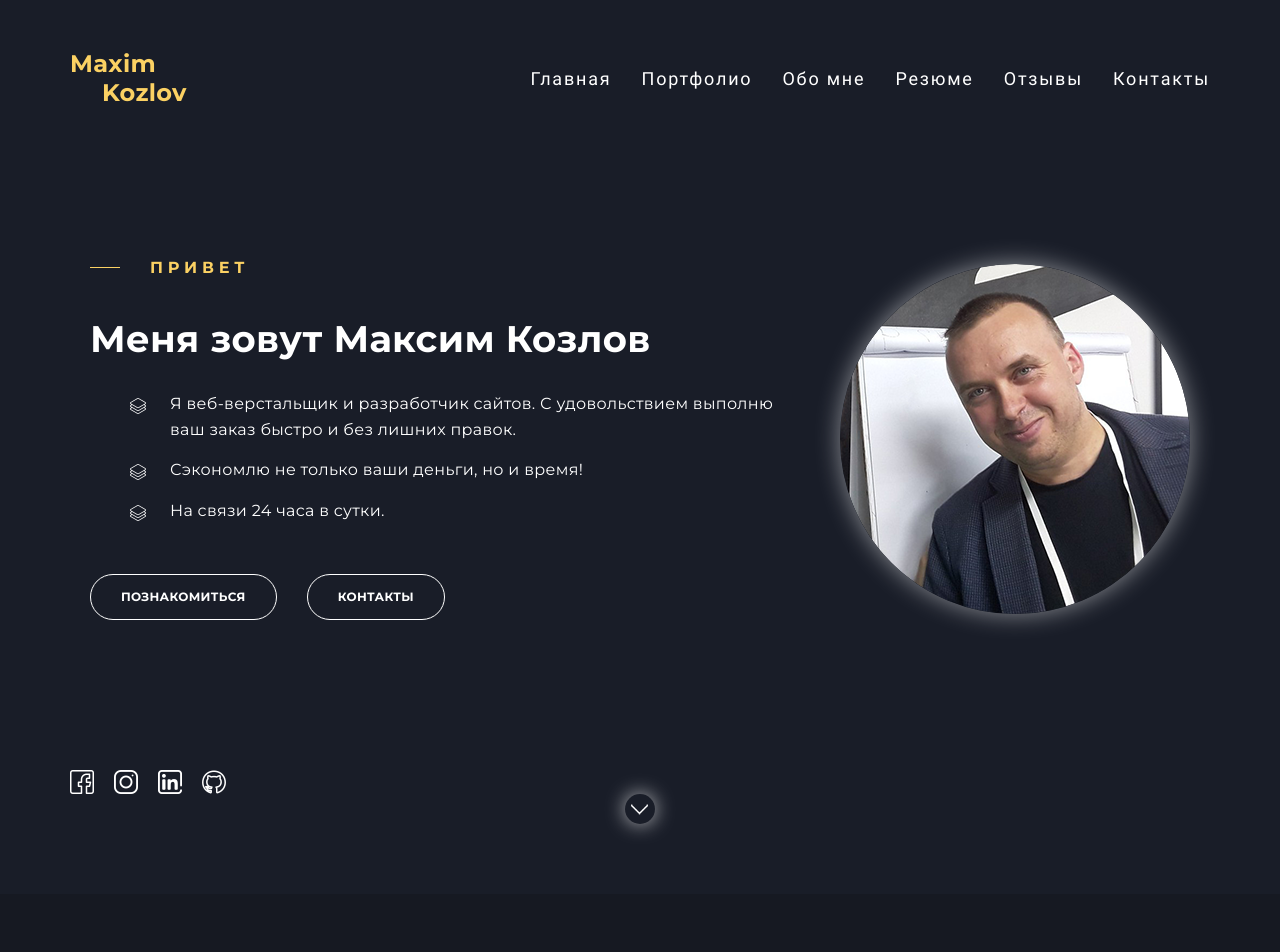
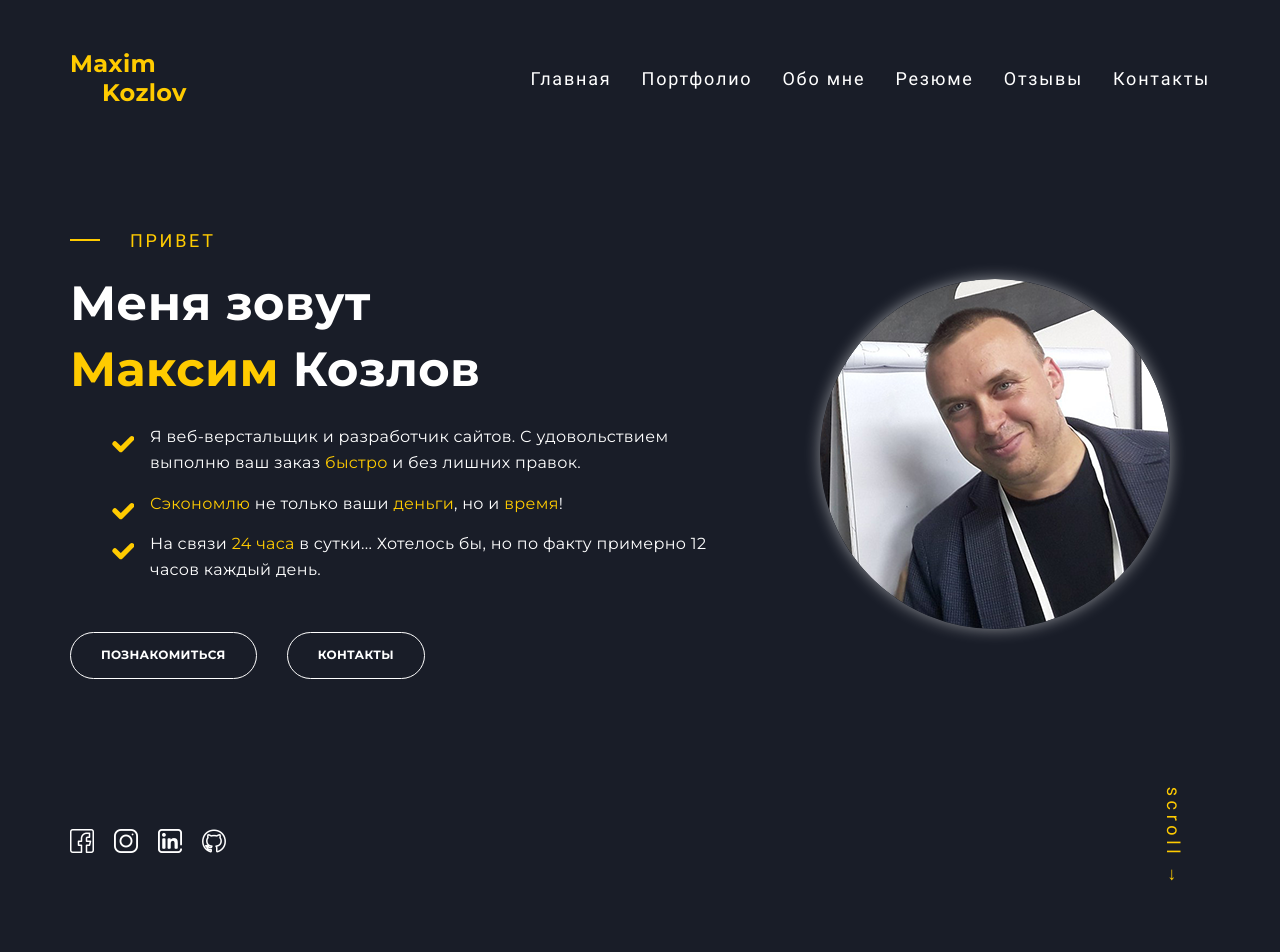
Before and after one commit to Maximusvin/portfolio, a plain HTML site: page index.html in a window 1280 px wide. Shown: the top 952 px of the page. Drawn offline with nearby package versions, Linux system fonts and the light colour scheme.

Commit message:
added js

```diff
--- a/css/style.css
+++ b/css/style.css
@@ -1,3 +1,7 @@
+:root {
+  --color-yellow: #ffcb00;
+}
+
 @font-face {
   font-family: 'Wisdom Script';
   src: url('../fonts/wisdom-script.woff2') format('woff2'), url('../fonts/wisdom-script.woff') format('woff');
@@ -155,7 +159,7 @@ body {
 
 .header {
   padding-top: 50px;
-  padding-bottom: 70px;
+  padding-bottom: 100px;
   background-color: #191d28;
 }
 
@@ -163,15 +167,14 @@ body {
   display: flex;
   justify-content: space-between;
   align-items: center;
-  margin-bottom: 150px;
+  margin-bottom: 122px;
 }
 
 /* Logo */
 .logo {
-  font-family: 'Montserrat';
   font-size: 24px;
   font-weight: 800;
-  color: #fbd163;
+  color: var(--color-yellow);
   transition: all 0.2s linear;
 }
 
@@ -204,6 +207,7 @@ body {
   letter-spacing: 0.1em;
   color: #fff;
   transition: color 0.2s linear;
+  position: relative;
 }
 
 .menu__link::after {
@@ -213,14 +217,14 @@ body {
   left: 50%;
   transform: translateX(-50%);
   width: 0;
-  height: 2px;
+  height: 1px;
   background-color: var(--color-yellow);
   transition: all 0.2s linear;
 }
 
 .menu__link:hover,
 .menu__link:focus {
-  color: #fbd163;
+  color: var(--color-yellow);
 }
 
 .menu__link:hover::after,
@@ -229,16 +233,16 @@ body {
 }
 
 .hero {
-  width: 1100px;
+  max-width: 1100px;
   color: #fff;
   display: flex;
   justify-content: space-between;
   align-items: center;
-  margin: 0 auto 150px;
+  margin: 0 0 150px 0;
 }
 
 .hero__header {
-  width: 700px;
+  max-width: 650px;
 }
 
 .hero__list {
@@ -247,46 +251,34 @@ body {
 }
 
 .hero__suptitle {
-  color: #fbd163;
-  font-weight: 700;
-  font-style: 17px;
-  letter-spacing: 0.3em;
+  font-family: 'Roboto';
+  color: var(--color-yellow);
+  font-weight: 400;
+  font-size: 18px;
+  letter-spacing: 0.15em;
   text-transform: uppercase;
   display: flex;
   align-items: center;
-  margin-bottom: 40px;
+  margin-bottom: 24px;
 }
 
 .hero__suptitle:before {
   content: '';
   display: inline-block;
   width: 30px;
-  height: 1px;
-  background-color: #fbd163;
+  height: 2px;
+  background-color: var(--color-yellow);
   margin-right: 30px;
 }
 
 .hero__title {
-  font-size: 37px;
-  margin-bottom: 30px;
-  position: relative;
+  font-size: 48px;
+  margin-bottom: 26px;
 }
 
-.hero__title::after {
-  content: '';
-  width: 0;
-  height: 2px;
+.hero__title-first-element {
   display: block;
-  background-color: #fff;
-  position: absolute;
-  right: 20px;
-  bottom: -5px;
-  transition: all 0.4s linear;
-}
-
-.hero__title:hover::after {
-  background-color: #fff;
-  width: 56%;
+  margin-bottom: 8px;
 }
 
 .yellow {
@@ -309,9 +301,9 @@ body {
 .hero__subtitle:before {
   display: block;
   content: '';
-  background-image: url(../images/icon/list.png);
-  width: 16px;
-  height: 16px;
+  background-image: url(../images/icon/tick.svg);
+  width: 24px;
+  height: 24px;
   top: 7px;
   left: 0;
   position: absolute;
@@ -320,7 +312,7 @@ body {
 
 .hero__subtitle:hover:before,
 .hero__subtitle:focus:before {
-  transform: rotate(90deg);
+  transform: rotate(45deg);
 }
 
 .hero__btn-wrap {
@@ -338,14 +330,14 @@ body {
 
 .hero__img {
   border-radius: 50%;
-  box-shadow: 0px 0px 25px rgba(255, 255, 255, 0.5);
+  box-shadow: 0px 0px 15px rgba(255, 255, 255, 0.5);
   transition: all 0.2s linear;
 }
 
 .hero__img:hover,
 .hero__img:focus {
-  box-shadow: 0px 0px 35px #fbd163;
-  transform: scale(0.95);
+  box-shadow: 0px 0px 20px rgba(251, 209, 99, 0.4);
+  transform: scale(0.99);
 }
 
 .social-icon {
@@ -385,23 +377,42 @@ body {
   transform: translateY(-3px);
 }
 
-.arrow {
-  display: block;
-  margin: 0 auto;
-  width: 30px;
-  height: 30px;
-  box-shadow: 0px 0px 20px rgba(255, 255, 255, 0.7);
-  border-radius: 50%;
-  background-image: url(../images/icon/arrow.png);
-  background-repeat: no-repeat;
-  background-position: 49% 55%;
+.header__footer {
+  display: flex;
+  justify-content: space-between;
+  align-items: center;
+  position: relative;
+}
+
+.scroll {
+  font-family: 'Roboto';
+  font-weight: 400;
+  font-size: 18px;
+  line-height: 21px;
+  letter-spacing: 0.26em;
+  color: var(--color-yellow);
+  transform: rotate(90deg);
+  transition: all 0.2s linear;
+  position: absolute;
+  right: 0;
+  bottom: 20px;
+}
+
+.scroll:after {
+  display: inline-block;
+  position: absolute;
+  content: '\2192';
+  top: -2px;
+  right: -30px;
   transition: all 0.2s linear;
 }
 
-.arrow:hover,
-.arrow:focus {
-  transform: translateY(4px);
-  box-shadow: 0 0 10px #fbd163;
+.scroll:hover,
+.scroll:focus,
+.scroll:hover:after,
+.scroll:focus:after {
+  text-shadow: 0 0 10px var(--color-yellow);
+  bottom: 16px;
 }
 
 .skills {
@@ -425,7 +436,7 @@ body {
 }
 
 .skills__title {
-  color: var(--color-yellow);
+  color: #fbd163;
   font-size: 27px;
   margin-bottom: 40px;
 }
@@ -486,7 +497,7 @@ body {
   font-size: 35px;
   font-weight: 900;
   text-transform: uppercase;
-  color: var(--color-yellow);
+  color: #fbd163;
   margin-bottom: 20px;
 }
 
@@ -546,8 +557,8 @@ body {
 }
 
 .overlay__btn {
-  background-color: var(--color-yellow);
-  border: 1px solid var(--color-yellow);
+  background-color: #fbd163;
+  border: 1px solid #fbd163;
   color: rgb(0, 0, 0);
   margin: 0 auto;
   padding: 10px 25px;
--- a/index.html
+++ b/index.html
@@ -47,10 +47,11 @@
             </li>
           </ul>
         </nav>
+
         <div class="hero">
           <div class="hero__header">
             <span class="hero__suptitle">Привет</span>
-            <h1 class="hero__title">Меня зовут <span class="yellow">Максим</span> Козлов</h1>
+            <h1 class="hero__title"><span class="hero__title-first-element">Меня зовут</span> <span class="yellow">Максим</span> Козлов</h1>
 
             <ul class="hero__list">
               <li class="hero__subtitle">
@@ -58,10 +59,14 @@
                 правок.
               </li>
               <li class="hero__subtitle">
-                <span class="yellow">Сэкономлю</span> не только ваши деньги, но и <span class="yellow">время</span>!
+                <span class="yellow">Сэкономлю</span> не только ваши <span class="yellow">деньги</span>, но и
+                <span class="yellow">время</span>!
               </li>
-              <li class="hero__subtitle">На связи <span class="yellow">24 часа</span> в сутки.</li>
+              <li class="hero__subtitle">
+                На связи <span class="yellow">24 часа</span> в сутки... Хотелось бы, но по факту примерно 12 часов каждый день.
+              </li>
             </ul>
+
             <ul class="hero__btn-wrap">
               <li class="hero__btn">
                 <a href="#" class="hero__btn_about btn">Познакомиться</a>
@@ -71,8 +76,11 @@
               </li>
             </ul>
           </div>
+
           <img src="./images/Kozlov.png" alt="Максим Козлов" class="hero__img" title="Максим Козлов" />
         </div>
+
+        <div class="header__footer">
           <ul class="social-icon">
             <li class="social-icon__items">
               <a href="https://www.facebook.com/kozlov.m.n" class="social-icon__link" target="blank">
@@ -99,7 +107,9 @@
               </a>
             </li>
           </ul>
-        <a href="#skills" class="arrow"></a>
+
+          <a href="#skills" class="scroll">scroll</a>
+        </div>
       </div>
     </header>
     <main>
@@ -264,5 +274,7 @@
         </div>
       </section>
     </main>
+    <script src="https://code.jquery.com/jquery-3.5.1.min.js"></script>
+    <script src="./js/index.js"></script>
   </body>
 </html>
--- /dev/null
+++ b/js/index.js
@@ -0,0 +1,9 @@
+$(function () {
+  $('body').on('click', '[href*="#"]', function (e) {
+    var fixed_offset = '';
+    $('html,body')
+      .stop()
+      .animate({ scrollTop: $(this.hash).offset().top - fixed_offset }, 400);
+    e.preventDefault();
+  });
+});
```
Also changed, not shown: images/icon/tick.svg (added). Lines whose indentation alone changed are shown as unchanged.
